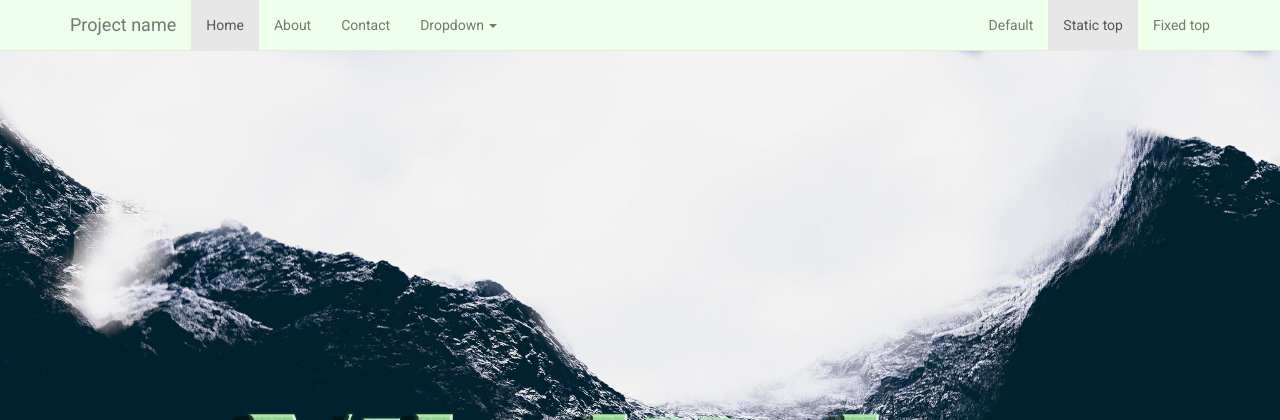
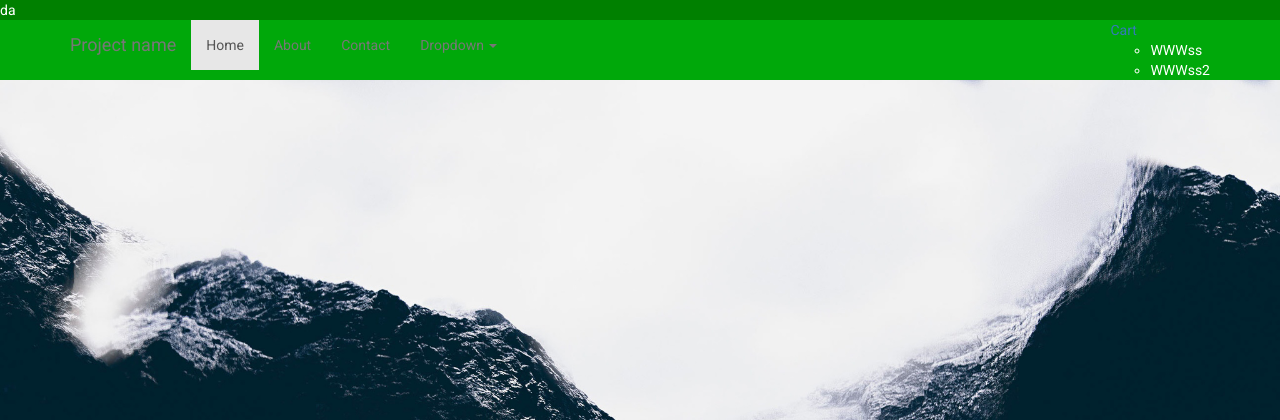
Before and after one commit to Viko1/Vitaliishop, a Django app: page / in a window 1280 px wide. Shown: the top 420 px of the page. Run offline with Django 3.2, Linux system fonts and the light colour scheme; data that the repository does not hold is empty; some libraries are stand-ins or nearby versions.

Commit message:
tworzenie strony produktu v2 and navbar

```diff
--- a/mysite/static/js/scripts.js
+++ b/mysite/static/js/scripts.js
@@ -6,6 +6,11 @@ $(document).ready(function(){
         console.log('123');
         var nmb = $('#number').val();
         console.log(nmb);
-
+        var submit_btn = $('#submit_btn');
+        var product_id = submit_btn.data("product_id");
+        var product_name = submit_btn.data("name");
+        var product_price = submit_btn.data("price");
+        console.log(product_id);
+        console.log(product_name);
     })
 });
--- a/mysite/static/style.css
+++ b/mysite/static/style.css
@@ -82,3 +82,17 @@ html, body{
     padding: 5px;
     margin-bottom: 5px;
 }
+
+.navbar-top{
+    min-height: 10px;
+    height: 20px;
+    background-color: green;
+    border: none;
+    border-radius: 0;
+}
+
+.navbar-main{
+    background-color: #00a80a;
+    border: none;
+    border-radius: 0;
+}
--- a/mysite/templates/navbar.html
+++ b/mysite/templates/navbar.html
@@ -1,5 +1,8 @@
 
-<nav class="navbar navbar-default navbar-static-top">
+<nav class="navbar navbar-default navbar-top">
+     da
+</nav>
+<nav class="navbar navbar-default navbar-main">
       <div class="container">
         <div class="navbar-header">
           <button type="button" class="navbar-toggle collapsed" data-toggle="collapse" data-target="#navbar" aria-expanded="false" aria-controls="navbar">
@@ -29,9 +32,17 @@
             </li>
           </ul>
           <ul class="nav navbar-nav navbar-right">
-            <li><a href="../navbar/">Default</a></li>
-            <li class="active"><a href="./">Static top <span class="sr-only">(current)</span></a></li>
-            <li><a href="../navbar-fixed-top/">Fixed top</a></li>
+            <li>
+                <div class="basket-container">
+                    <div class="basket-items">
+                        <a href="">Cart</a>
+                        <ul class="">
+                            <li> WWWss</li>
+                            <li> WWWss2</li>
+                        </ul>
+                    </div>
+                </div>
+            </li>
           </ul>
         </div><!--/.nav-collapse -->
       </div>
--- a/mysite/templates/products/product.html
+++ b/mysite/templates/products/product.html
@@ -56,7 +56,11 @@
                         </div>
 
                         <div class="form-group">
-                            <button type="submit" class="btn btn-success btn-buy">
+                            <button type="submit" id="submit_btn" class="btn btn-success btn-buy"
+                                data-product_id = "{{ product.id }}"
+                                data-name = "{{ product.name }}"
+                                data-price   = "{{ product.price }}"
+                            >
                                 Add to cart
                             </button>
                         </div>
```
